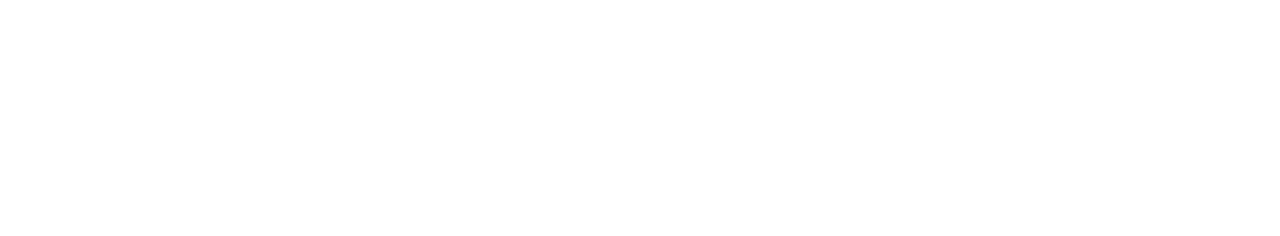
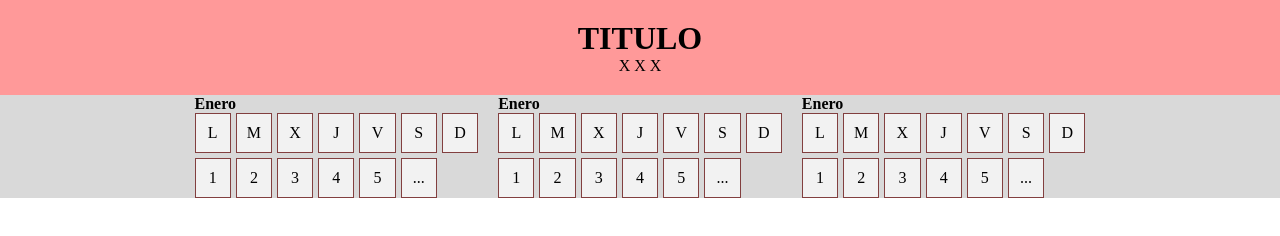
Before and after one commit to abdoonhdz/CalendarioEscolar23-24, a plain HTML site: page index.html in a window 1280 px wide. Drawn offline with Linux system fonts and the light colour scheme.

Commit message:
Calendario primeras modificaciones

```diff
--- a/index.html
+++ b/index.html
@@ -8,6 +8,70 @@
     <script src="script.js"></script>
 </head>
 <body>
-
+    <header>
+        <h1>TITULO</h1>
+        <p></p>
+        <div>
+            <span>X</span>
+            <span>X</span>
+            <span>X</span>
+        </div>
+    </header>
+    <main>
+        <div class="month">
+            <h4>Enero</h4>
+            <div class="days">
+                <div class="day">L</div>
+                <div class="day">M</div>
+                <div class="day">X</div>
+                <div class="day">J</div>
+                <div class="day">V</div>
+                <div class="day">S</div>
+                <div class="day">D</div>
+                <div class="day">1</div>
+                <div class="day">2</div>
+                <div class="day">3</div>
+                <div class="day">4</div>
+                <div class="day">5</div>
+                <div class="day">...</div>
+            </div>
+        </div>
+        <div class="month">
+            <h4>Enero</h4>
+            <div class="days">
+                <div class="day">L</div>
+                <div class="day">M</div>
+                <div class="day">X</div>
+                <div class="day">J</div>
+                <div class="day">V</div>
+                <div class="day">S</div>
+                <div class="day">D</div>
+                <div class="day">1</div>
+                <div class="day">2</div>
+                <div class="day">3</div>
+                <div class="day">4</div>
+                <div class="day">5</div>
+                <div class="day">...</div>
+            </div>
+        </div>
+        <div class="month">
+            <h4>Enero</h4>
+            <div class="days">
+                <div class="day">L</div>
+                <div class="day">M</div>
+                <div class="day">X</div>
+                <div class="day">J</div>
+                <div class="day">V</div>
+                <div class="day">S</div>
+                <div class="day">D</div>
+                <div class="day">1</div>
+                <div class="day">2</div>
+                <div class="day">3</div>
+                <div class="day">4</div>
+                <div class="day">5</div>
+                <div class="day">...</div>
+            </div>
+        </div>
+    </main>
 </body>
 </html>
--- a/script.js
+++ b/script.js
@@ -0,0 +1,35 @@
+let mainElement = document.getElementsByTagName("main");
+
+const monthNames = ['Enero', 'Febrero', 'Marzo', 'Abril', 'Mayo', 'Junio',
+'Julio', 'Agosto', 'Septiembre', 'Octubre', 'Noviembre', 'Diciembre'];
+
+let monthCounter = 8;
+let startYear = 2023;
+let startDate = {`${startYear}-${monthCounter}-1`};
+
+let currentDate = newDate ();
+
+function addMonth(){
+
+    let monthElement = document.createElement("div");
+    monthElement.classList.toggle("month");
+
+    let titleMonthElement = document.createElement;
+    titleMonthElement.innerText = monthNames[monthCounter];
+
+    let daysElement = document.createElement("div");
+    daysElement.classList.toggle("days");
+
+    daysElement =
+        `<div class="day">L</div>
+         <div class="day">M</div>
+         <div class="day">X</div>
+         <div class="day">J</div>
+         <div class="day">V</div>
+         <div class="day">S</div>
+         <div class="day">D</div> `
+
+        let numDaysMonth = new Date(startDate.getFullYear(), startDate.getMonth(), 0).getDate();
+        console.log(numDaysMonth);
+
+}
--- a/style.css
+++ b/style.css
@@ -0,0 +1,40 @@
+* {
+    margin: 0;
+    padding: 0;
+}
+
+header {
+    background-color: rgb(255, 153, 153);
+    display: flex;
+    flex-direction: column;
+    align-items: center;
+    padding: 20px;
+}
+
+main {
+    background-color: rgb(217, 217, 217);
+    display: flex;
+    flex-wrap: wrap;
+    justify-content: center;
+    gap: 20px;
+}
+
+.days {
+    display: grid;
+    grid-template-columns: repeat(7, 1fr);
+    max-width: 300px;
+    gap: 5px;
+}
+
+.day {
+    text-align: center;
+    background-color: rgb(242, 242, 242);
+    padding: 10px;
+    border: 1px solid rgb(130, 63, 63);
+}
+
+@media only screen and (max-width: 335px ) {
+    .day {
+        padding: 5px;
+    }
+}
```
